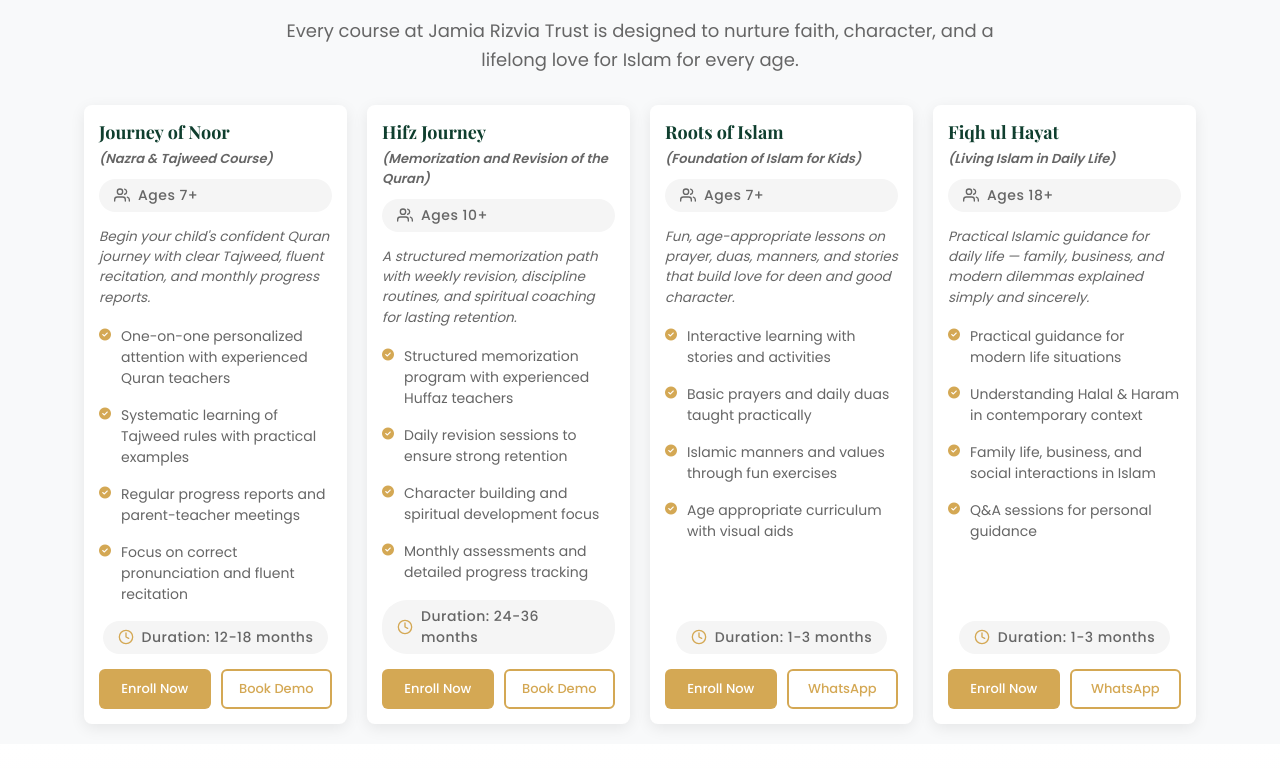
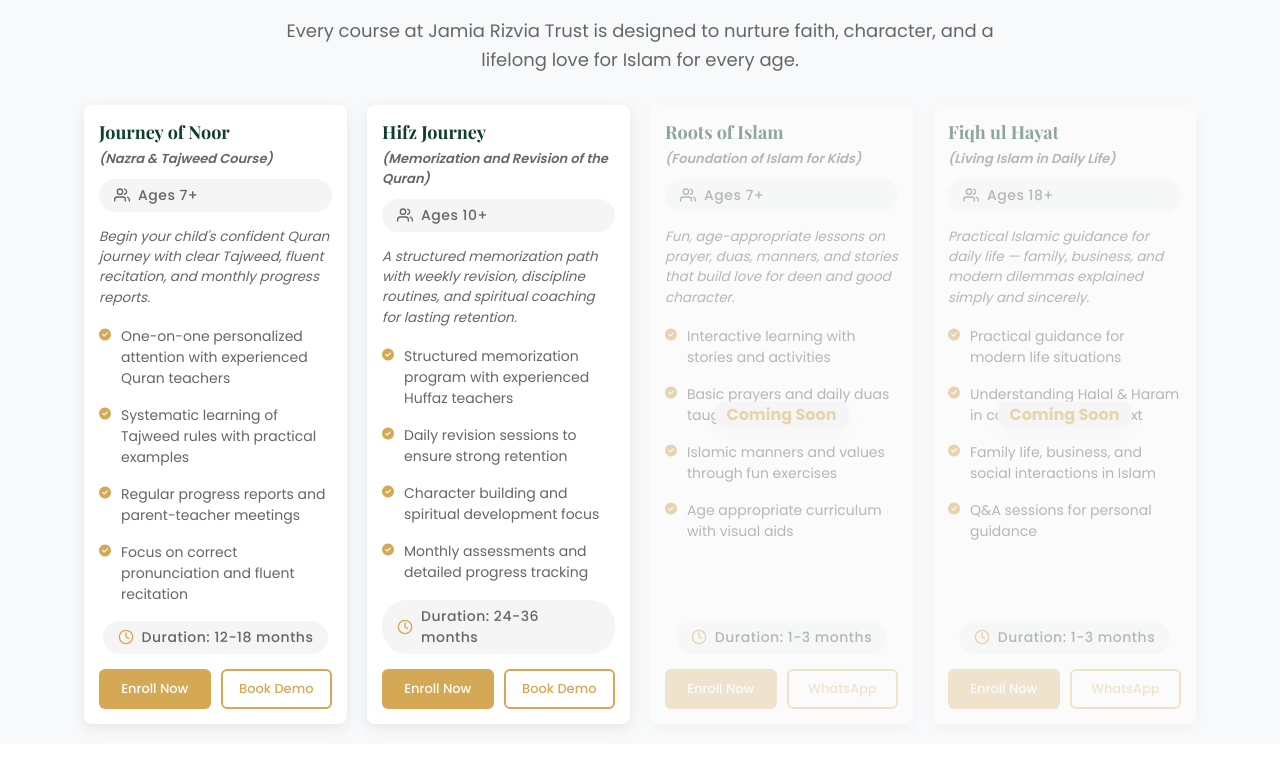
Before and after one commit to zakaurrehman786/JamiaRizviaTrust, a website built with Vite: page index.html in a window 1280 px wide. Shown: the part 1511-2280 px from the top of the page. Built offline with nearby package versions, Linux system fonts and the light colour scheme.

Commit message:
courses coming soon

```diff
--- a/assets/css files/style.css
+++ b/assets/css files/style.css
@@ -1316,8 +1316,8 @@
   .courses-grid {
     grid-template-columns: repeat(4, 1fr);
     gap: 2rem;
-  }
-  padding: 2rem 0;
+    /* padding: 2rem 0; */
+  }
 }
 
 .course-card {
@@ -1473,15 +1473,51 @@
   height: 16px;
   color: var(--secondary-color);
 }
-{
+/* {
   justify-content: center;
   gap: 0.5rem;
-}
+} */
 
 .course-actions {
   display: flex;
   gap: 1rem;
   justify-content: center;
+}
+
+/* Simple coming-soon styling for dimming and centered badge */
+.course-card {
+  position: relative; /* ensure badge absolute positions inside the card */
+  overflow: visible; /* keep as-is to avoid layout shifts */
+}
+
+.course-card.coming-soon {
+  /* simple visual fade to indicate unavailable */
+  opacity: 0.45;
+}
+
+.course-card.coming-soon .coming-soon-badge {
+  position: absolute;
+  left: 50%;
+  top: 50%;
+  transform: translate(-50%, -50%);
+  background: var(--bg-accent); /* beige/skin color */
+  color: var(--btn-and-decor-color);
+  padding: 0rem 1.2rem;
+  border-radius: 8px;
+  font-size: 1.6rem;
+  font-weight: 900;
+  z-index: 30;
+  white-space: nowrap; /* keep on one line */
+  display: inline-block;
+  box-shadow: 0 8px 20px rgba(0,0,0,0.06);
+}
+
+/* Disable buttons visually and functionally inside coming-soon cards */
+.course-card.coming-soon a.enroll-btn,
+.course-card.coming-soon a.demo-btn {
+  pointer-events: none;
+  opacity: 0.6;
+  cursor: default;
 }
 
 .enroll-btn,
--- a/index.html
+++ b/index.html
@@ -263,7 +263,8 @@
           </div>
 
           <!-- Course 3 -->
-          <div class="course-card">
+          <div class="course-card coming-soon">
+            <div class="coming-soon-badge" aria-hidden="true">Coming Soon</div>
             <h3 class="course-name">Roots of Islam</h3>
             <p class="course-type">(Foundation of Islam for Kids)</p>
             <span class="target-group">
@@ -289,19 +290,24 @@
               <a
                 href="https://wa.me/+923242211217?text=I'm interested in enrolling in the Roots of Islam course."
                 target="_blank"
-                class="enroll-btn"
+                class="enroll-btn disabled"
+                aria-disabled="true"
+                tabindex="-1"
                 >Enroll Now</a
               >
               <a
                 href="https://wa.me/+923242211217?text=I'm interested in enrolling in the Roots of Islam course."
-                class="demo-btn"
+                class="demo-btn disabled"
+                aria-disabled="true"
+                tabindex="-1"
                 >WhatsApp</a
               >
             </div>
           </div>
 
           <!-- Course 4 -->
-          <div class="course-card">
+          <div class="course-card coming-soon">
+            <div class="coming-soon-badge" aria-hidden="true">Coming Soon</div>
             <h3 class="course-name">Fiqh ul Hayat</h3>
             <p class="course-type">(Living Islam in Daily Life)</p>
             <span class="target-group">
@@ -326,12 +332,16 @@
               <a
                 href="https://wa.me/+923242211217?text=I'm interested in enrolling in the Fiqh ul Hayat course."
                 target="_blank"
-                class="enroll-btn"
+                class="enroll-btn disabled"
+                aria-disabled="true"
+                tabindex="-1"
                 >Enroll Now</a
               >
               <a
                 href="https://wa.me/+923242211217?text=I'm interested in enrolling in the Fiqh ul Hayat course."
-                class="demo-btn"
+                class="demo-btn disabled"
+                aria-disabled="true"
+                tabindex="-1"
                 >WhatsApp</a
               >
             </div>
```
